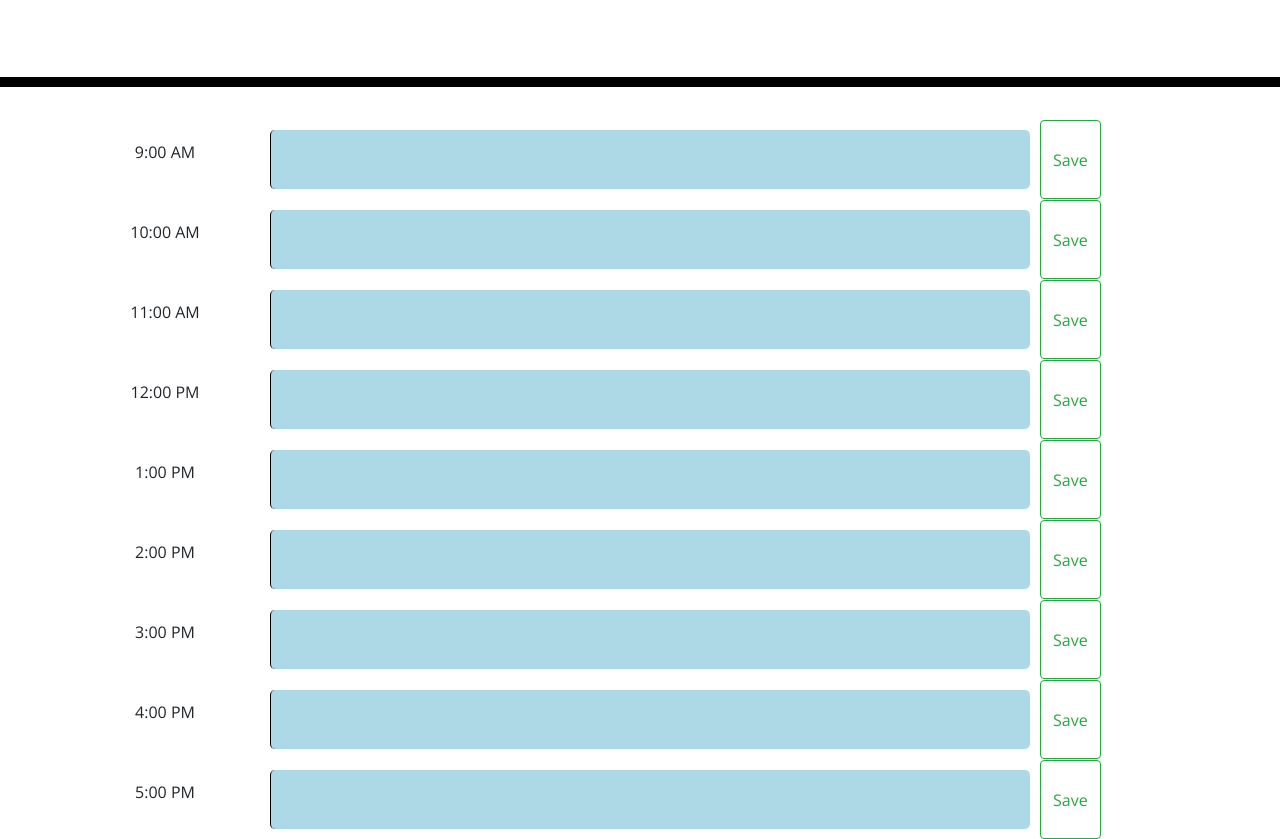
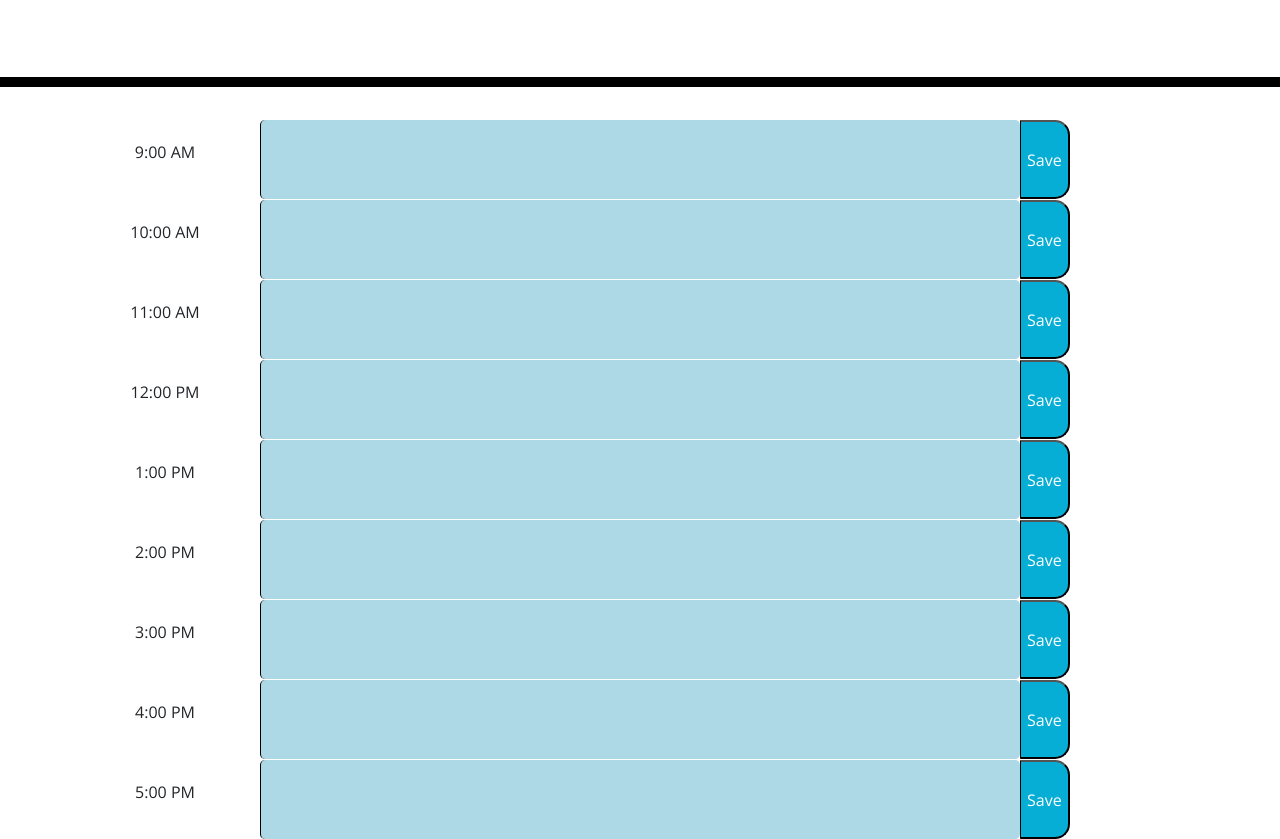
Before and after one commit to sawi4644/schedule-organizer, a plain HTML site: page index.html in a window 1280 px wide. Shown: the part 181-1020 px from the top of the page. Drawn offline with nearby package versions, Linux system fonts and the light colour scheme.

Commit message:
updating styles to buttons

```diff
--- a/index.html
+++ b/index.html
@@ -22,52 +22,52 @@
     <div class="container">
         <!-- Timeblocks go here -->
         <div class="row">
-            <div class="col-2 mt-4 time-block">9:00 AM</div>
+            <div class="col-2 mt-4 time-block" id="time">9:00 AM</div>
             <textarea class="col-8"></textarea>
-            <button type="button" class="btn btn-outline-success">Save</button>
+            <button type="button" class="saveBtn">Save</button>
         </div>
 
         <div class="row">
             <div class="col-2 mt-4 time-block">10:00 AM</div>
             <textarea class="col-8"></textarea>
-            <button type="button" class="btn btn-outline-success">Save</button>
+            <button type="button" class="saveBtn">Save</button>
         </div>
 
         <div class="row">
             <div class="col-2 mt-4 time-block">11:00 AM</div>
             <textarea class="col-8"></textarea>
-            <button type="button" class="btn btn-outline-success">Save</button>
+            <button type="button" class="saveBtn">Save</button>
         </div>
 
         <div class="row">
             <div class="col-2 mt-4 time-block">12:00 PM</div>
             <textarea class="col-8"></textarea>
-            <button type="button" class="btn btn-outline-success">Save</button>
+            <button type="button" class="saveBtn">Save</button>
         </div>
         <div class="row">
             <div class="col-2 mt-4 time-block">1:00 PM</div>
             <textarea class="col-8"></textarea>
-            <button type="button" class="btn btn-outline-success">Save</button>
+            <button type="button" class="saveBtn">Save</button>
         </div>
         <div class="row">
             <div class="col-2 mt-4 time-block">2:00 PM</div>
             <textarea class="col-8"></textarea>
-            <button type="button" class="btn btn-outline-success">Save</button>
+            <button type="button" class="saveBtn">Save</button>
         </div>
         <div class="row">
             <div class="col-2 mt-4 time-block">3:00 PM</div>
             <textarea class="col-8"></textarea>
-            <button type="button" class="btn btn-outline-success">Save</button>
+            <button type="button" class="saveBtn">Save</button>
         </div>
         <div class="row">
             <div class="col-2 mt-4 time-block">4:00 PM</div>
             <textarea class="col-8"></textarea>
-            <button type="button" class="btn btn-outline-success">Save</button>
+            <button type="button" class="saveBtn">Save</button>
         </div>
         <div class="row">
             <div class="col-2 mt-4 time-block">5:00 PM</div>
             <textarea class="col-8"></textarea>
-            <button type="button" class="btn btn-outline-success">Save</button>
+            <button type="button" class="saveBtn">Save</button>
         </div>
 
 
--- a/style.css
+++ b/style.css
@@ -73,5 +73,4 @@ body {
   .col-8{
       background-color:lightblue;
       border-radius: 5px;
-      margin: 10px;
   }
```
